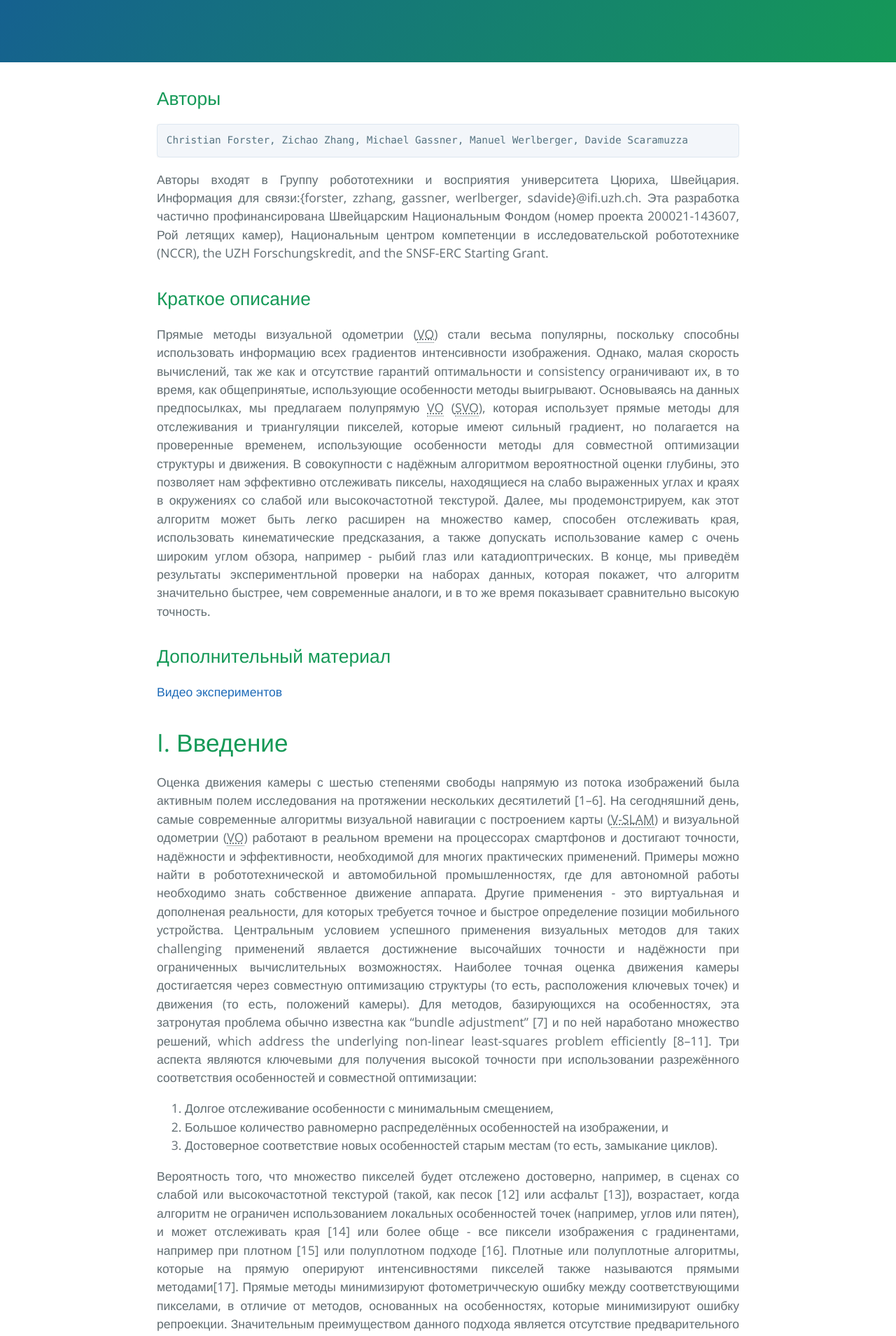
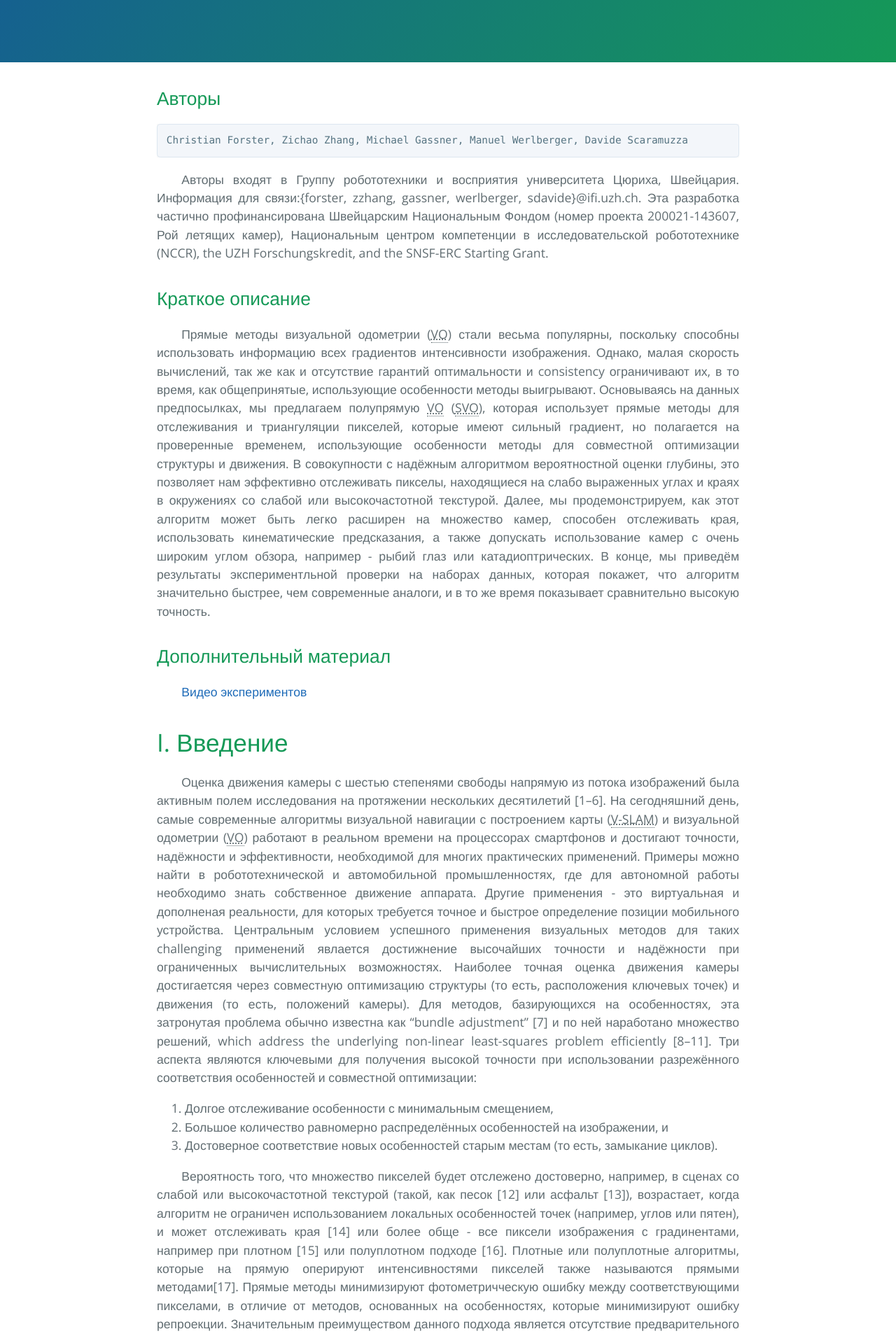
Before and after one commit to i-v-s/slam, a Jekyll site: the page built from svo2.md, in a window 1280 px wide. Shown: the part 403-2312 px from the top of the page at 70% size. Built offline with Jekyll 4.4.1, drawn with Linux system fonts in a browser that asks for light colours; our own code applies the rules of GitHub Pages for plain Markdown files; formulas are drawn with MathJax 3.

Commit message:
Обновлено cayman.css

```diff
--- a/css/cayman.css
+++ b/css/cayman.css
@@ -162,7 +162,7 @@ a:hover { text-decoration: underline; }
 @media screen and (max-width: 42em) { .main-content { padding: 2rem 1rem; font-size: 1rem; } }
 .main-content img { max-width: 100%; }
 .main-content h1, .main-content h2, .main-content h3, .main-content h4, .main-content h5, .main-content h6 { margin-top: 2rem; margin-bottom: 1rem; font-weight: normal; color: #159957; }
-.main-content p { margin-bottom: 1em; text-align: justify;}
+.main-content p { margin-bottom: 1em; text-align: justify;text-indent: 2em;}
 .main-content code { padding: 2px 4px; font-family: Consolas, "Liberation Mono", Menlo, Courier, monospace; font-size: 0.9rem; color: #567482; background-color: #f3f6fa; border-radius: 0.3rem; }
 .main-content pre { padding: 0.8rem; margin-top: 0; margin-bottom: 1rem; font: 1rem Consolas, "Liberation Mono", Menlo, Courier, monospace; color: #567482; word-wrap: normal; background-color: #f3f6fa; border: solid 1px #dce6f0; border-radius: 0.3rem; }
 .main-content pre > code { padding: 0; margin: 0; font-size: 0.9rem; color: #567482; word-break: normal; white-space: pre; background: transparent; border: 0; }
```
